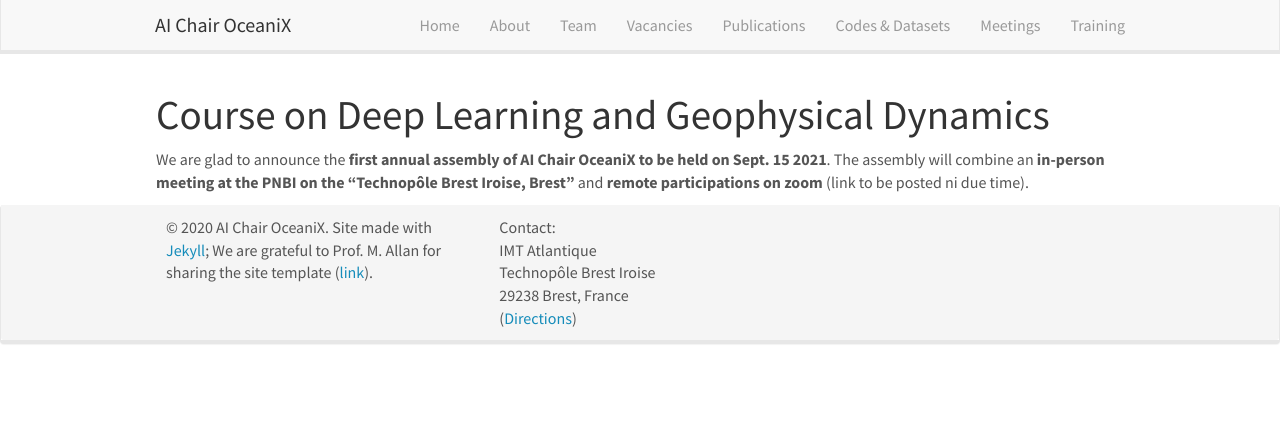
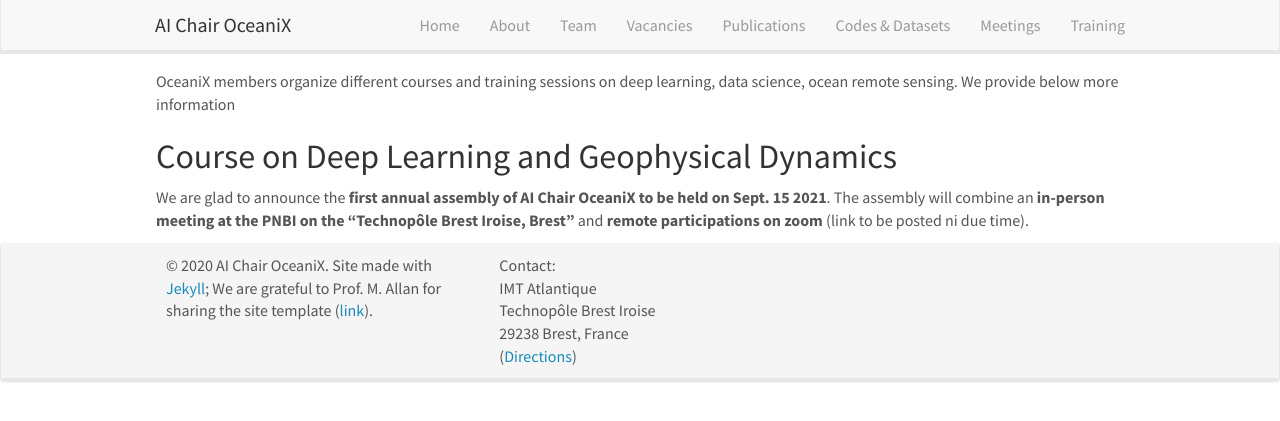
Before and after one commit to CIA-Oceanix/CIA-Oceanix.github.io, a Jekyll site: the page built from _pages/training.md, in a window 1280 px wide. Shown: the top 421 px of the page. Built offline with Jekyll 4.4.1, drawn with Linux system fonts in a browser that asks for light colours; nearby versions of some CDN libraries.

Commit message:
Update training.md

```diff
--- a/_pages/training.md
+++ b/_pages/training.md
@@ -6,7 +6,9 @@
 permalink: /training
 ---
 
-# Course on Deep Learning and Geophysical Dynamics
+OceaniX members organize different courses and training sessions on deep learning, data science, ocean remote sensing. We provide below more information
+
+## Course on Deep Learning and Geophysical Dynamics
 
 We are glad to announce the **first annual assembly of AI Chair OceaniX to be held on Sept. 15 2021**.
 The assembly will combine an **in-person meeting at the PNBI on the "Technopôle Brest Iroise, Brest"** and **remote participations on zoom** (link to be posted ni due time).
```
